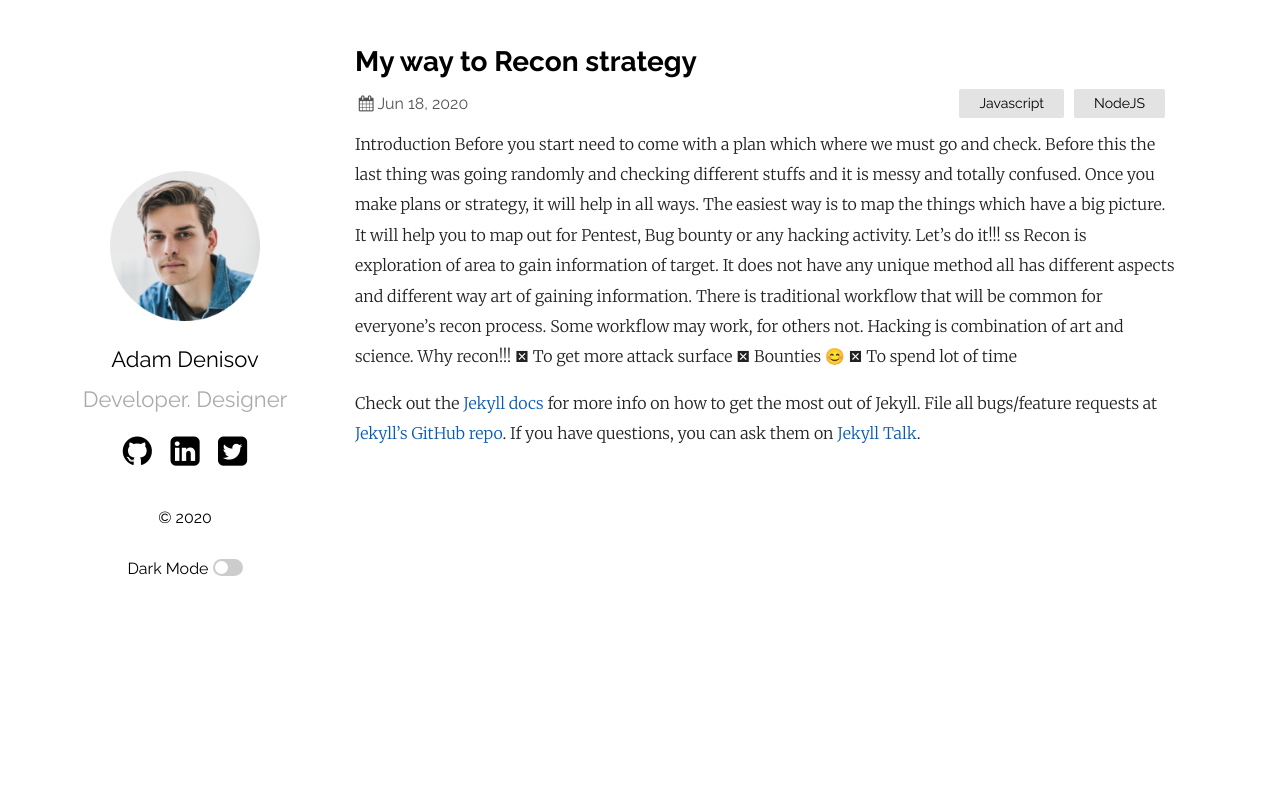
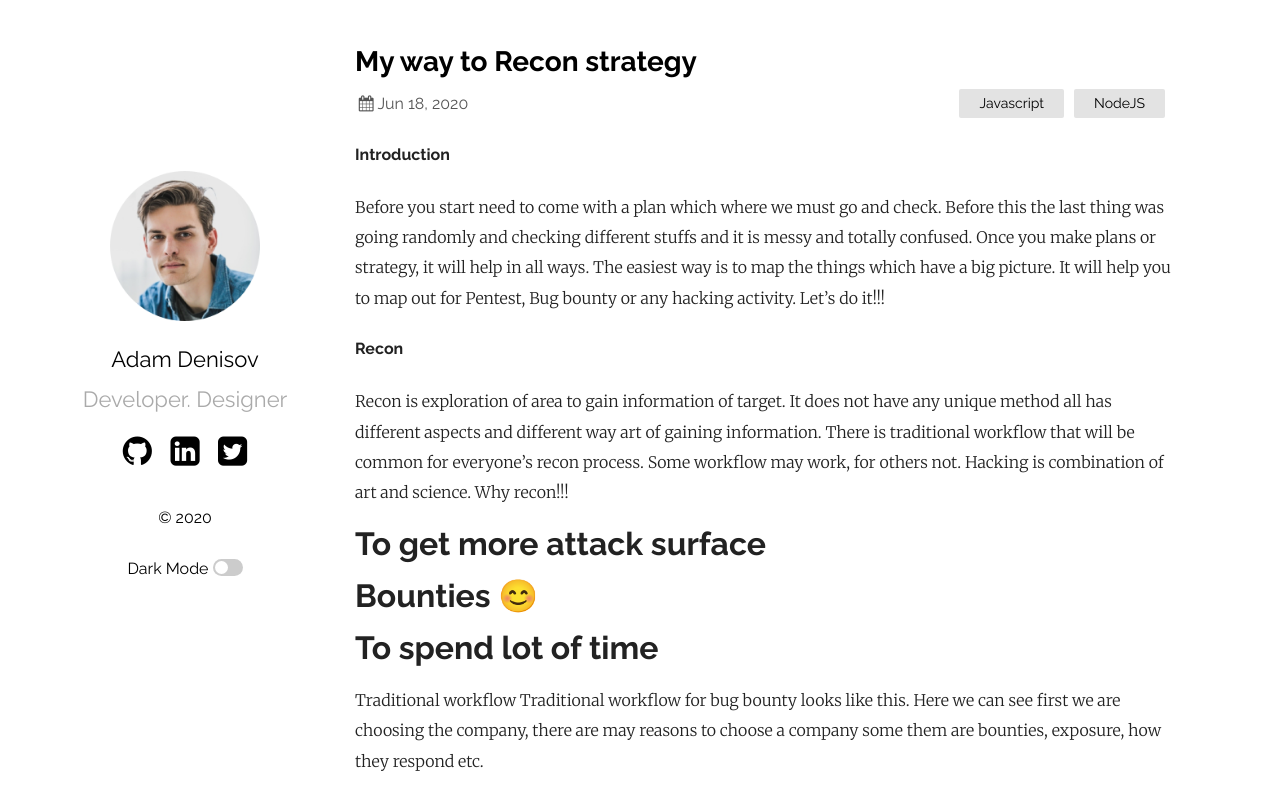
Before and after one commit to samarsault/plainwhite-jekyll, a Jekyll site: the page built from _posts/2019-03-23-welcome-to-jekyll.markdown, in a window 1280 px wide. Shown: the top 810 px of the page. Built offline with Jekyll 4.4.1, drawn with Linux system fonts in a browser that asks for light colours.

Commit message:
Update 2019-03-23-welcome-to-jekyll.markdown

```diff
--- a/_posts/2019-03-23-welcome-to-jekyll.markdown
+++ b/_posts/2019-03-23-welcome-to-jekyll.markdown
@@ -4,18 +4,15 @@ title:  "My way to Recon strategy"
 date:   2020-06-18 21:03:36 +0530
 categories: Javascript NodeJS
 ---
-Introduction
+#### Introduction
 Before you start need to come with a plan which where we must go and check. Before this the last thing was going randomly and checking different stuffs and it is messy and totally confused. Once you make plans or strategy, it will help in all ways. The easiest way is to map the things which have a big picture. It will help you to map out for Pentest, Bug bounty or any hacking activity. Let’s do it!!!
-ss
+
+#### Recon
 Recon is exploration of area to gain information of target. It does not have any unique method all has different aspects and different way art of gaining information. There is traditional workflow that will be common for everyone’s recon process. Some workflow may work, for others not. Hacking is combination of art and science.
 Why recon!!!
-	To get more attack surface
-	Bounties 😊
-	To spend lot of time
+#	To get more attack surface
+#	Bounties 😊
+#	To spend lot of time
 
-
-Check out the [Jekyll docs][jekyll-docs] for more info on how to get the most out of Jekyll. File all bugs/feature requests at [Jekyll’s GitHub repo][jekyll-gh]. If you have questions, you can ask them on [Jekyll Talk][jekyll-talk].
-
-[jekyll-docs]: https://jekyllrb.com/docs/home
-[jekyll-gh]:   https://github.com/jekyll/jekyll
-[jekyll-talk]: https://talk.jekyllrb.com/
+Traditional workflow
+Traditional workflow for bug bounty looks like this. Here we can see first we are choosing the company, there are may reasons to choose a company some them are bounties, exposure, how they respond etc.
```
